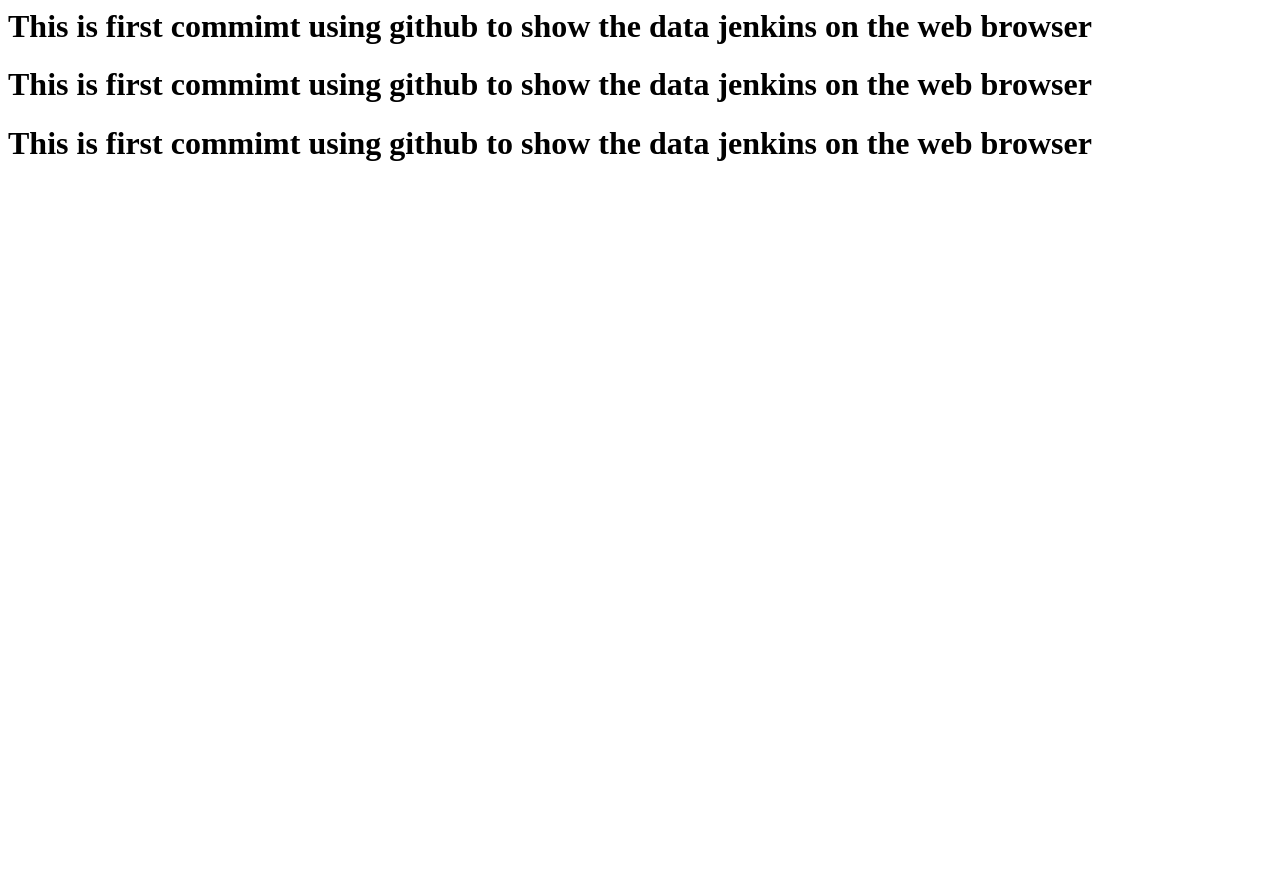
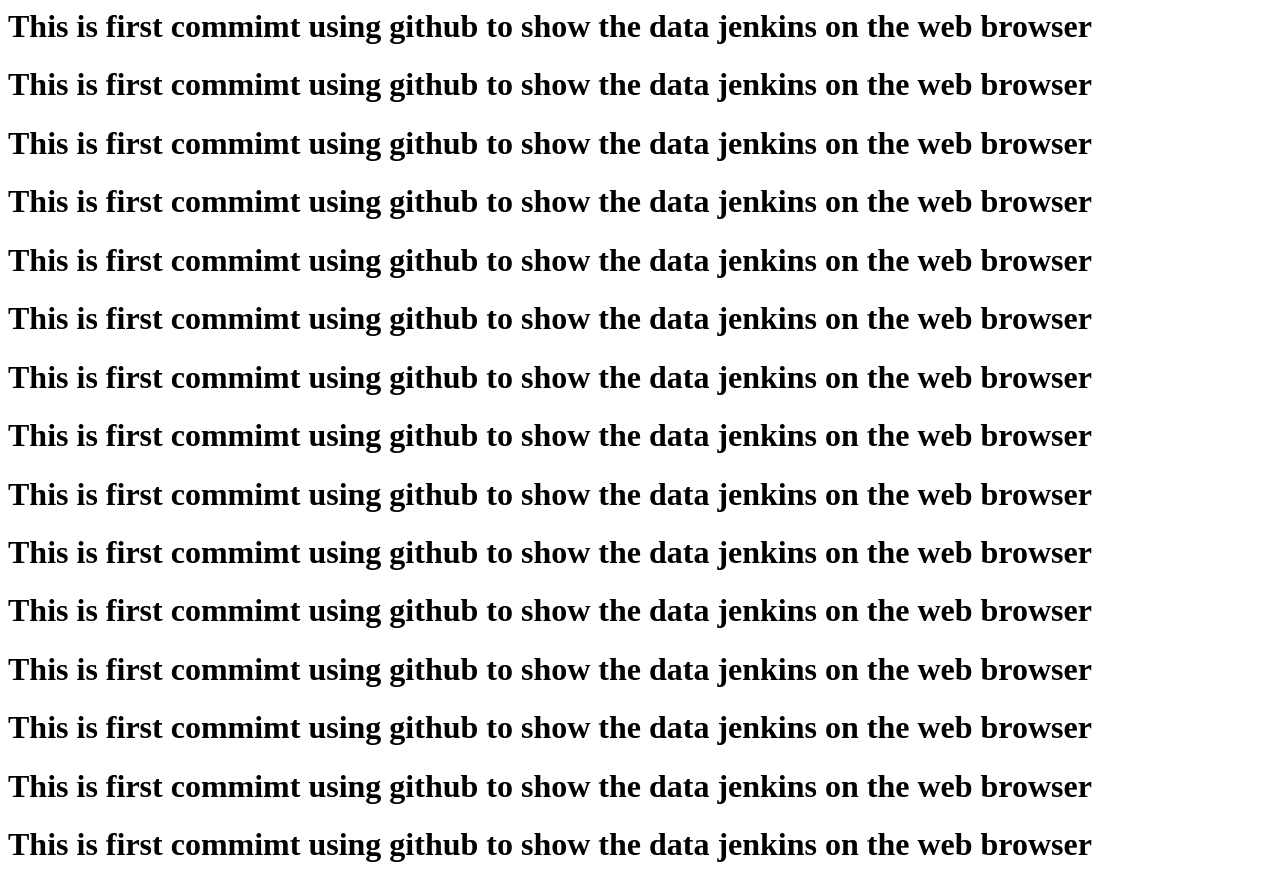
Before and after one commit to umeshtyagi829/jenkins-github, a plain HTML site: page index.html in a window 1280 px wide. Before the commit the page ends 800 px from the top, so only its background shows below. Drawn offline with Linux system fonts and the light colour scheme.

Commit message:
Update index.html

```diff
--- a/index.html
+++ b/index.html
@@ -1,3 +1,19 @@
 <h1>This is first commimt using github to show the data jenkins on the web browser</h1>
 <h1>This is first commimt using github to show the data jenkins on the web browser</h1>
 <h1>This is first commimt using github to show the data jenkins on the web browser</h1>
+
+<h1>This is first commimt using github to show the data jenkins on the web browser</h1>
+<h1>This is first commimt using github to show the data jenkins on the web browser</h1>
+<h1>This is first commimt using github to show the data jenkins on the web browser</h1>
+
+<h1>This is first commimt using github to show the data jenkins on the web browser</h1>
+<h1>This is first commimt using github to show the data jenkins on the web browser</h1>
+<h1>This is first commimt using github to show the data jenkins on the web browser</h1>
+
+<h1>This is first commimt using github to show the data jenkins on the web browser</h1>
+<h1>This is first commimt using github to show the data jenkins on the web browser</h1>
+<h1>This is first commimt using github to show the data jenkins on the web browser</h1>
+
+<h1>This is first commimt using github to show the data jenkins on the web browser</h1>
+<h1>This is first commimt using github to show the data jenkins on the web browser</h1>
+<h1>This is first commimt using github to show the data jenkins on the web browser</h1>
```
